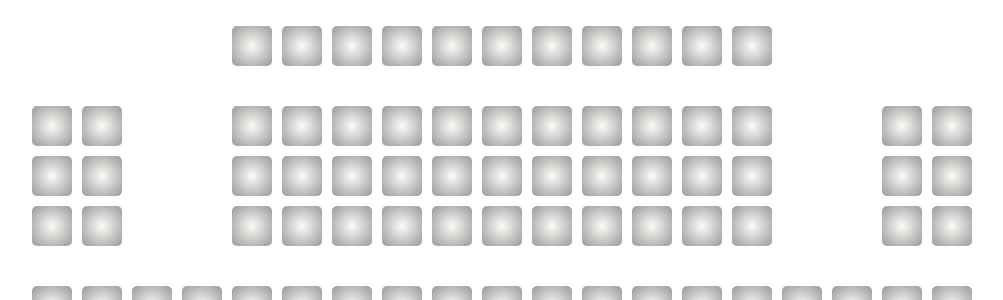
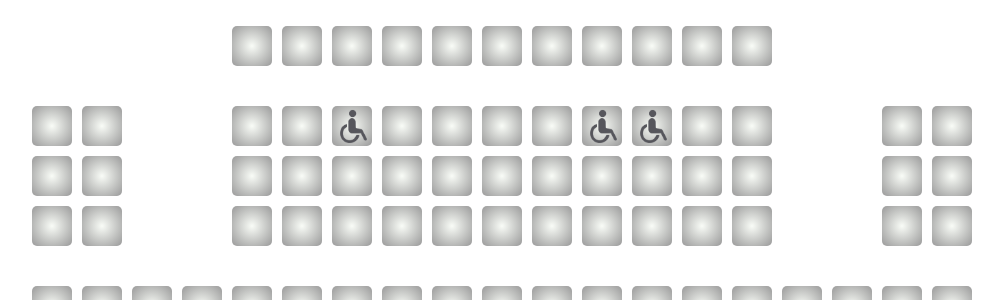
Before and after one commit to juke01spx/2018-11SDD-Work, a PHP site: page /reserve.html in a window 1280 px wide. Shown: the part 345-645 px from the top of the page, without its empty margins (184-1187 px from the left). Run offline with PHP 8.4, Linux system fonts and the light colour scheme.

Commit message:
Added wheelchair seats.

```diff
--- a/Task 2/Website/CSS/seating.css
+++ b/Task 2/Website/CSS/seating.css
@@ -888,6 +888,10 @@ nav > ul > li:hover > ul {
 	opacity: 1;
 }
 
+.c5:hover > .wheelchair {
+	opacity: 0;
+}
+
 .c6 {
     -webkit-transition: all .6s ease;
     border-radius: 5px;
@@ -1013,6 +1017,10 @@ nav > ul > li:hover > ul {
 	opacity: 1;
 }
 
+.c10:hover > .wheelchair {
+	opacity: 0;
+}
+
 .c11 {
     -webkit-transition: all .6s ease;
     border-radius: 5px;
@@ -1036,6 +1044,10 @@ nav > ul > li:hover > ul {
 
 .c11:hover > .c11text {
 	opacity: 1;
+}
+
+.c11:hover > .wheelchair {
+	opacity: 0;
 }
 
 .c12 {
@@ -2406,3 +2418,13 @@ nav > ul > li:hover > ul {
 	margin-top: 356px;
 	margin-left: 378px;
 }
+
+
+.wheelchair {
+	transition: all .6s ease;
+	opacity: 1;
+	position: absolute;
+	transform: scale(0.175,0.175);
+	top: -74px;
+	left: -55px;
+}
--- a/Task 2/Website/js/seating.js
+++ b/Task 2/Website/js/seating.js
@@ -117,7 +117,7 @@ function c4click() {
 }
 
 function c5click() {
-	document.getElementById("c5").style.background = "red";
+	document.getElementById("c5").style.background = "#ff7f7f";
 }
 
 function c6click() {
@@ -137,11 +137,11 @@ function c9click() {
 }
 
 function c10click() {
-	document.getElementById("c10").style.background = "red";
+	document.getElementById("c10").style.background = "#ff7f7f";
 }
 
 function c11click() {
-	document.getElementById("c11").style.background = "red";
+	document.getElementById("c11").style.background = "#ff7f7f";
 }
 
 function c12click() {
--- a/Task 2/Website/reserve.html
+++ b/Task 2/Website/reserve.html
@@ -237,6 +237,9 @@ C4
 <div class ="c5text">
 C5
 </div>
+<div class="wheelchair">
+<img src="img/wheelchair.png" alt="Wheelchair Seat">
+</div>
 </div>
 
 <div class="c6" id="c6" onClick="c6click()">
@@ -267,11 +270,17 @@ C9
 <div class ="c10text">
 C10
 </div>
+<div class="wheelchair">
+<img src="img/wheelchair.png" alt="Wheelchair Seat">
+</div>
 </div>
 
 <div class="c11" id="c11" onClick="c11click()">
 <div class ="c11text">
 C11
+</div>
+<div class="wheelchair">
+<img src="img/wheelchair.png" alt="Wheelchair Seat">
 </div>
 </div>
 
@@ -610,6 +619,7 @@ F19
 
 </div>
 
+<!-- Reset Selection Button -->
 <div class="resetselect">
 <a href="reserve.html"><img src="img/resetselection.png" alt="Reset Selection"></a>
 </div>
```
Also changed, not shown: Task 2/Log Images/fullseats.PNG (added), Task 2/Log Images/oops.PNG (added), Task 2/Log Images/startedseats.PNG (added), Task 2/Website/Img/wheelchair.png (added), Task 2/Website/Img/wheelchairwhite.png (added), Task 2/Website/index.html (renamed from Task 2/Website/js/index.html), 3 other files.
